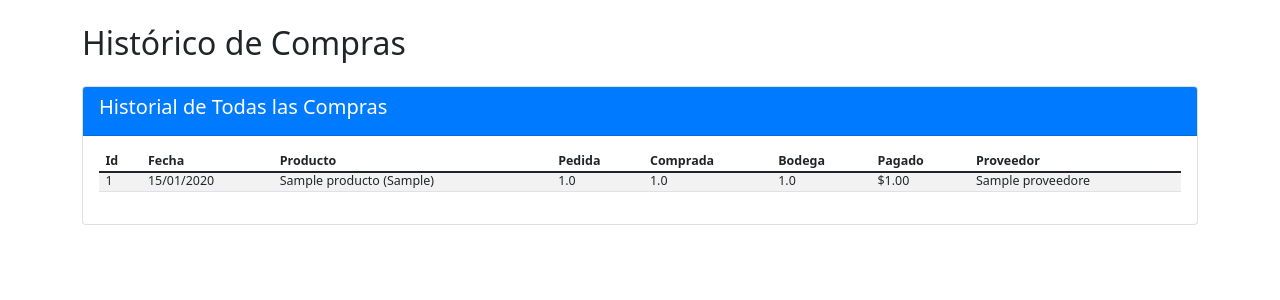
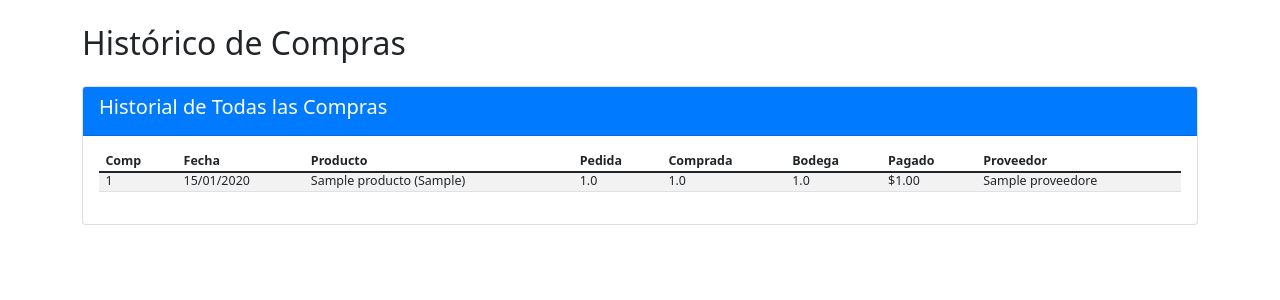
Before and after one commit to ecanar/AppMontebello, a Flask app: page /historico in a window 1280 px wide. Shown: the part 56-356 px from the top of the page. Run offline with Flask 3, Linux system fonts and the light colour scheme; tables that the repository leaves empty hold one stand-in row (values such as "Sample post"); some libraries are stand-ins or nearby versions.

Commit message:
Cambiar columna Id a Comp en historico

```diff
--- a/templates/historico.html
+++ b/templates/historico.html
@@ -20,7 +20,7 @@
                     <table class="table table-striped">
                         <thead>
                             <tr>
-                                <th>Id</th>
+                                <th>Comp</th>
                                 <th>Fecha</th>
                                 <th>Producto</th>
                                 <th>Pedida</th>
```
